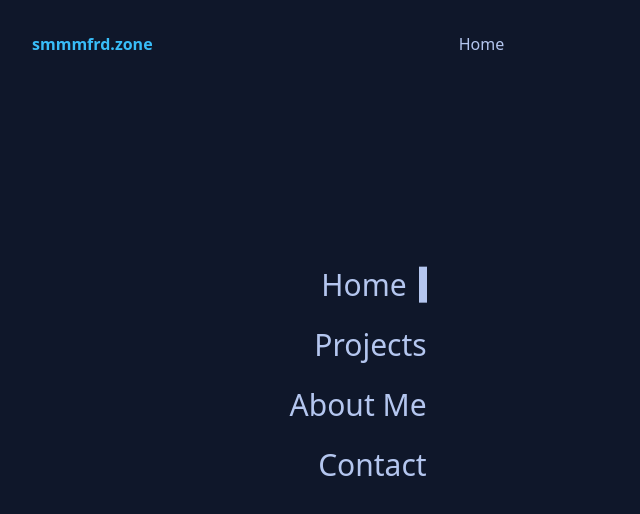
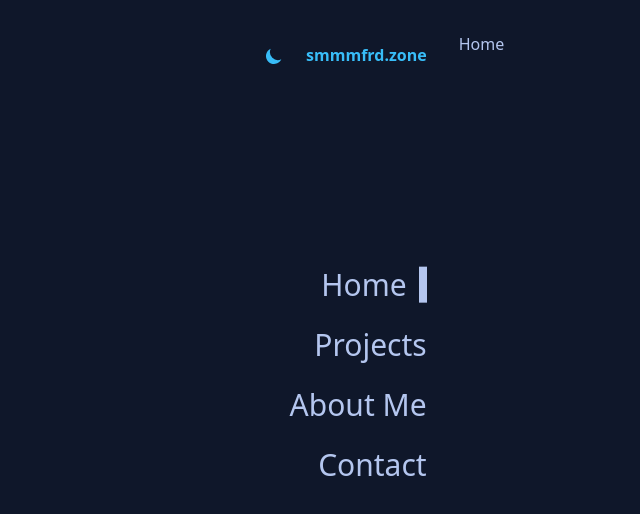
Before and after one commit to smmmfrd/smmmfrd-site, a React (Vite) app: page / in a window 1280 px wide. Shown: the top 514 px of the page, without its empty margins (0-640 px from the left). Built offline with nearby package versions, Linux system fonts and the light colour scheme.

Commit message:
Dark and Light Mode Switcher

```diff
--- a/components/Navbar.jsx
+++ b/components/Navbar.jsx
@@ -1,10 +1,15 @@
-import { useState } from "react"
+import { useEffect, useState } from "react"
 import { Outlet } from "react-router-dom";
 import NavButton from "./NavButton";
 
 export default function Navbar() {
 	const [openNav, setOpenNav] = useState(false);
+	// This needs to be set on user preference.
+	const [darkMode, setDarkMode] = useState(true);
 
+	useEffect(() => {
+		document.querySelector('html').setAttribute('data-theme', darkMode ? 'night' : 'winter');
+	}, [darkMode]);
 
 	return (
 		<>
@@ -13,7 +18,7 @@ export default function Navbar() {
 				sm:basis-1/3 sm:pr-0 sm:relative sm:overflow-visible`}>
 
 				<div className="absolute top-2 left-2 flex gap-2 items-center
-					sm:sticky sm:top-6">
+					sm:sticky sm:top-8 sm:left-0 sm:flex-row-reverse">
 					{/* Open/Close Button */}
 					<label className="sm:hidden btn btn-circle btn-ghost swap swap-rotate">
 						{/* this hidden checkbox controls the state */}
@@ -28,15 +33,40 @@ export default function Navbar() {
 					</label>
 
 					<h1 className="text-primary font-bold pb-0.5">smmmfrd.zone</h1>
+
+					{/* Dark Mode Switcher from - https://www.freecodecamp.org/news/how-to-build-a-dark-mode-switcher-with-tailwind-css-and-flowbite/ */}
+					<button
+						className="btn btn-square btn-ghost text-sm p-2.5"
+						onClick={() => setDarkMode(prev => !prev)}
+					>
+						<svg className={`w-5 h-5 fill-primary ${darkMode ? "" : "hidden"}`}
+							viewBox="0 0 20 20"
+							xmlns="http://www.w3.org/2000/svg"
+						>
+							<path
+								d="M17.293 13.293A8 8 0 016.707 2.707a8.001 8.001 0 1010.586 10.586z"
+							></path>
+						</svg>
+						<svg className={`w-5 h-5 fill-primary ${darkMode ? "hidden" : ""}`}
+							viewBox="0 0 20 20"
+							xmlns="http://www.w3.org/2000/svg"
+						>
+							<path
+								d="M10 2a1 1 0 011 1v1a1 1 0 11-2 0V3a1 1 0 011-1zm4 8a4 4 0 11-8 0 4 4 0 018 0zm-.464 4.95l.707.707a1 1 0 001.414-1.414l-.707-.707a1 1 0 00-1.414 1.414zm2.12-10.607a1 1 0 010 1.414l-.706.707a1 1 0 11-1.414-1.414l.707-.707a1 1 0 011.414 0zM17 11a1 1 0 100-2h-1a1 1 0 100 2h1zm-7 4a1 1 0 011 1v1a1 1 0 11-2 0v-1a1 1 0 011-1zM5.05 6.464A1 1 0 106.465 5.05l-.708-.707a1 1 0 00-1.414 1.414l.707.707zm1.414 8.486l-.707.707a1 1 0 01-1.414-1.414l.707-.707a1 1 0 011.414 1.414zM4 11a1 1 0 100-2H3a1 1 0 000 2h1z"
+								fill-rule="evenodd"
+								clip-rule="evenodd"
+							></path>
+						</svg>
+					</button>
 				</div>
 
 				<ul className={`[&>*]:text-3xl flex flex-col gap-6 mt-8 pl-8
 					sm:text-right sm:mt-0
 					sm:sticky sm:top-1/3 sm:justify-center`}>
-					<NavButton title={"Home"} dest={"/"}/>
-					<NavButton title={"Projects"} dest={"/projects"}/>
-					<NavButton title={"About Me"} dest={"/about"}/>
-					<NavButton title={"Contact"} dest={"/contact"}/>
+					<NavButton title={"Home"} dest={"/"} />
+					<NavButton title={"Projects"} dest={"/projects"} />
+					<NavButton title={"About Me"} dest={"/about"} />
+					<NavButton title={"Contact"} dest={"/contact"} />
 				</ul>
 			</nav>
 			<main className={`h-full mt-8 flex flex-col sm:justify-center sm:mt-0
--- a/tailwind.config.js
+++ b/tailwind.config.js
@@ -10,6 +10,6 @@ export default {
 	},
 	plugins: [require("daisyui")],
 	daisyui: {
-		themes: ["night"]
+		themes: ["night", "winter"]
 	}
 }
```
